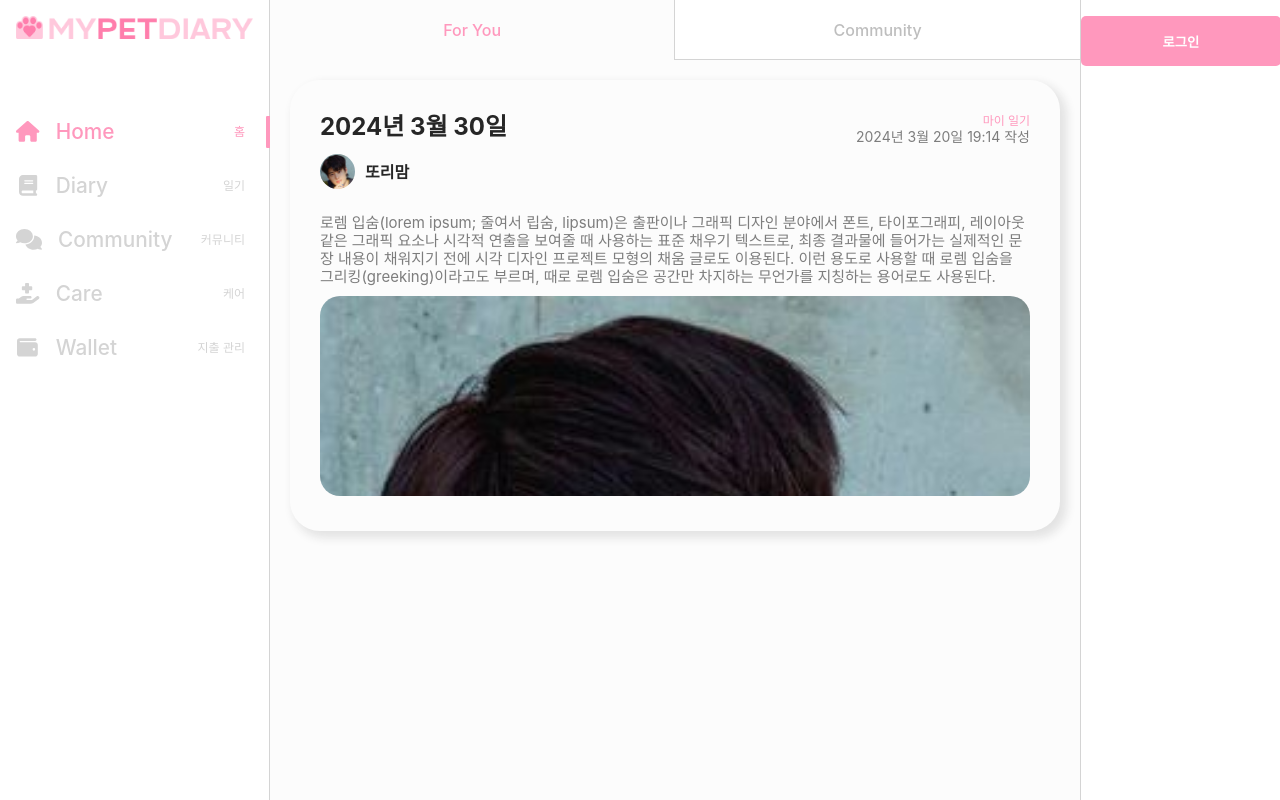
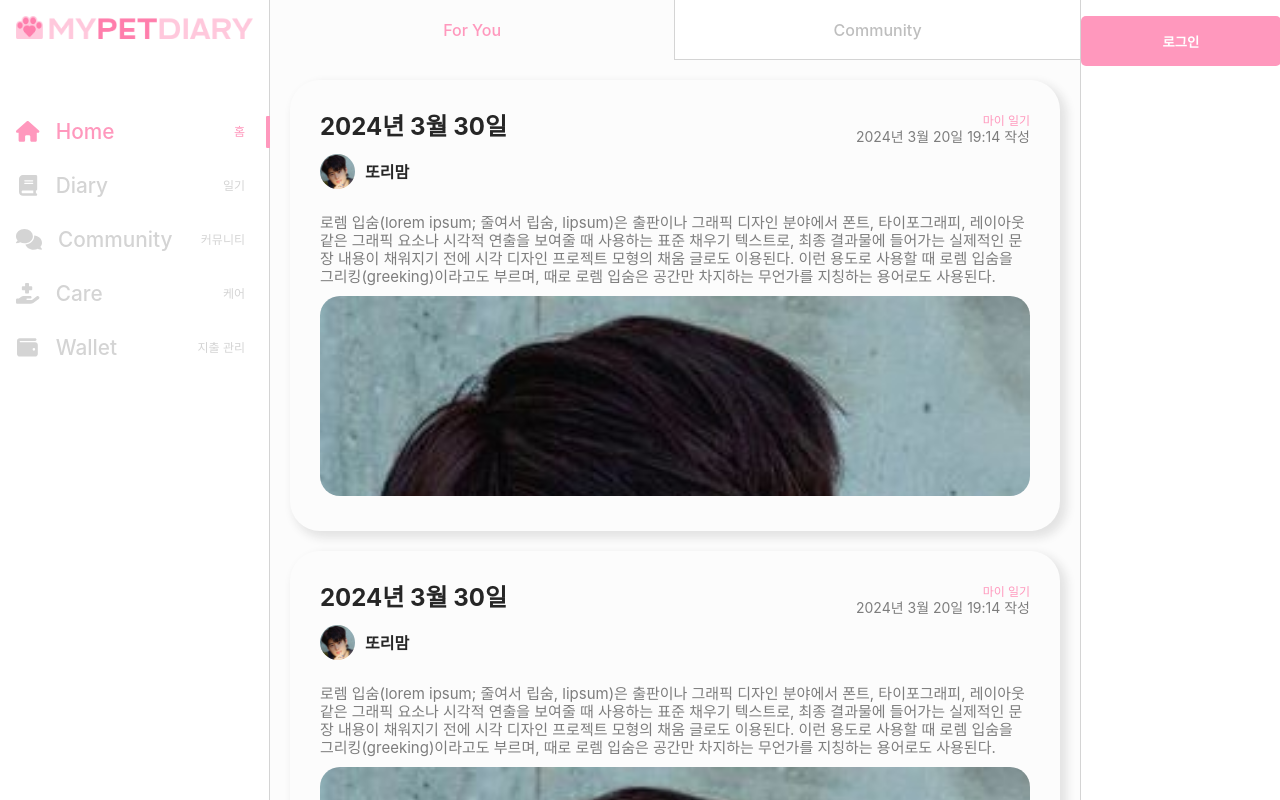
Before and after one commit to MPD-Project/app, a React (Create React App) app in the folder src/main/frontend/: page / in a window 1280 px wide. Shown: the top 800 px of the page. Built offline with nearby package versions, Linux system fonts and the light colour scheme.

Commit message:
design: 홈페이지 For You 탭 >> 일기 카드 간격 수정

```diff
--- a/src/main/frontend/src/components/Home/HomeForyou.tsx
+++ b/src/main/frontend/src/components/Home/HomeForyou.tsx
@@ -8,11 +8,20 @@ type Props = {};
 const HomeForyou = (props: Props) => {
   return (
     <ContentWrap>
-      <div>
-        <Card>
-          <HomeForyouCard />
-        </Card>
-      </div>
+      {/* <div> */}
+      <Card>
+        <HomeForyouCard />
+      </Card>
+      <Card>
+        <HomeForyouCard />
+      </Card>
+      <Card>
+        <HomeForyouCard />
+      </Card>
+      <Card>
+        <HomeForyouCard />
+      </Card>
+      {/* </div> */}
     </ContentWrap>
   );
 };
@@ -23,6 +32,9 @@ const ContentWrap = styled.div`
   overflow: auto;
   background-color: var(--color-visible10);
   padding: 20px;
+  display: flex;
+  flex-wrap: wrap;
+  gap: 20px;
 `;
 
 export default HomeForyou;
--- a/src/main/frontend/src/styles/GlobalStyle.ts
+++ b/src/main/frontend/src/styles/GlobalStyle.ts
@@ -15,7 +15,7 @@ export const GlobalStyle = createGlobalStyle`
     --color-visible30: ${(props) => props.theme.visible30};
     --color-visible20: ${(props) => props.theme.visible20};
     --color-visible10: ${(props) => props.theme.visible10};
-    --color-visible00: ${(props) => props.theme.visible00}
+    --color-visible00: ${(props) => props.theme.visible00};
   }
   ${reset};
 
```
